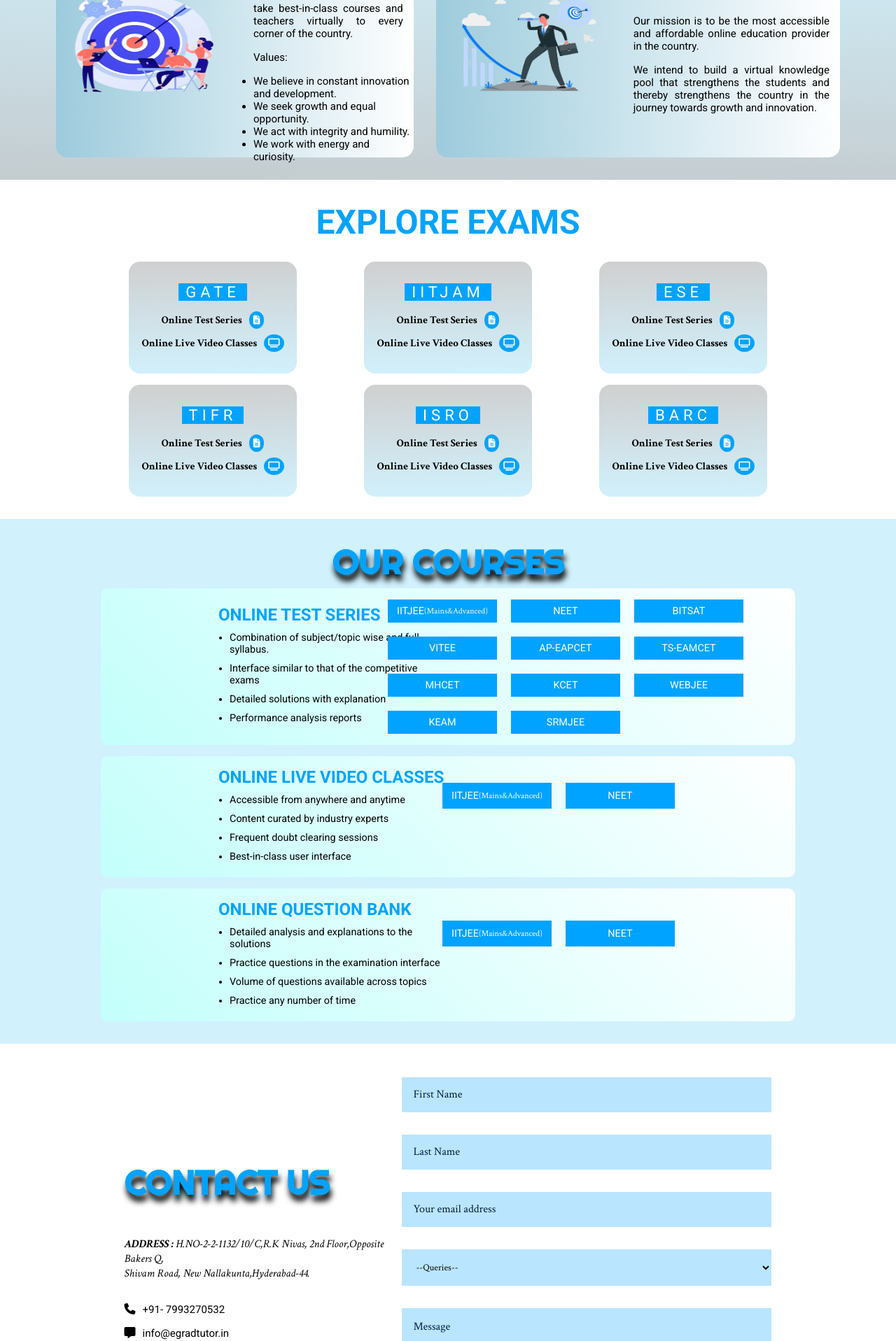
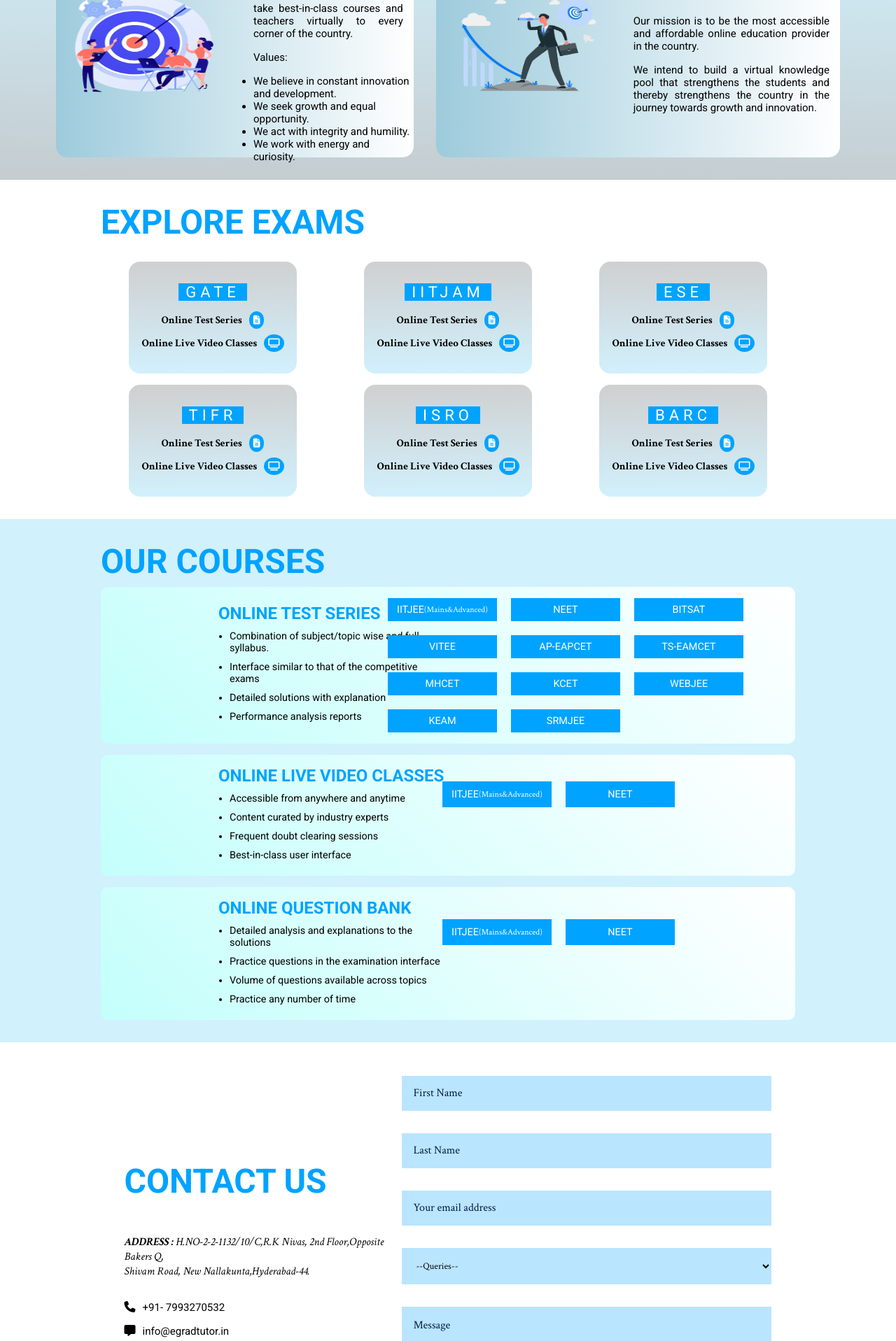
Before and after one commit to Jyothirmai08/React_Website, a React (Create React App) app in the folder landingpage/: page /PgHome in a window 1280 px wide. Shown: the part 1048-2965 px from the top of the page at 70% size. Built offline with nearby package versions, Linux system fonts and the light colour scheme.

Commit message:
css commit

```diff
--- a/landingpage/src/components/PG/PGExploreExams.css
+++ b/landingpage/src/components/PG/PGExploreExams.css
@@ -10,6 +10,7 @@
     color: #00a3ff;
     cursor: pointer;
     margin-bottom: 1.7rem;
+    text-align: left;
 }
 
 .hand-div{
--- a/landingpage/src/components/UG/ExploreExams.css
+++ b/landingpage/src/components/UG/ExploreExams.css
@@ -10,6 +10,7 @@
     color: #00a3ff;
     cursor: pointer;
     margin-bottom: 1.7rem;
+    text-align: left;
 }
 
 .hand-div{
--- a/landingpage/src/components/UG/Faq.css
+++ b/landingpage/src/components/UG/Faq.css
@@ -1,6 +1,7 @@
 .FAQCONTENT{
     background-color: #c8e7f9;
 }
+
 .accordion2 {
     display: grid;
       grid-template-columns: repeat(2 ,1fr);
--- a/landingpage/src/components/UG/Faq.jsx
+++ b/landingpage/src/components/UG/Faq.jsx
@@ -17,7 +17,7 @@
         <div className='FAQCONTENT' id='faq'>
             <div className="wrapper-3 container">
 
-            <div className='' >
+            <div className='faqheading' >
                 <h1>FREQUENTLY ASKED QUESTIONS</h1>
 
             </div>
--- a/landingpage/src/components/UG/contact.css
+++ b/landingpage/src/components/UG/contact.css
@@ -15,10 +15,8 @@
 }
 .addresList-contant h1 {
     align-self: flex-start;
-    font-family: 'Righteous', cursive;
     font-size: 3rem;
     color: #00a3ff;
-    text-shadow: 2px 9px 8px black;
     cursor: pointer;
     margin-bottom: 1rem;
     text-align: center;
--- a/landingpage/src/components/UG/courses.css
+++ b/landingpage/src/components/UG/courses.css
@@ -1,13 +1,11 @@
 
 
 .CoursesTitle h1{
-    font-family: 'Righteous', cursive;
     font-size: 3rem;
     color: #00a3ff;
-    text-shadow: 2px 9px 8px black;
     cursor: pointer;
     margin-bottom: 0.5rem;
-    text-align: center;
+    text-align: left;
 }
 .Courses-list {
     display: flex;
```
